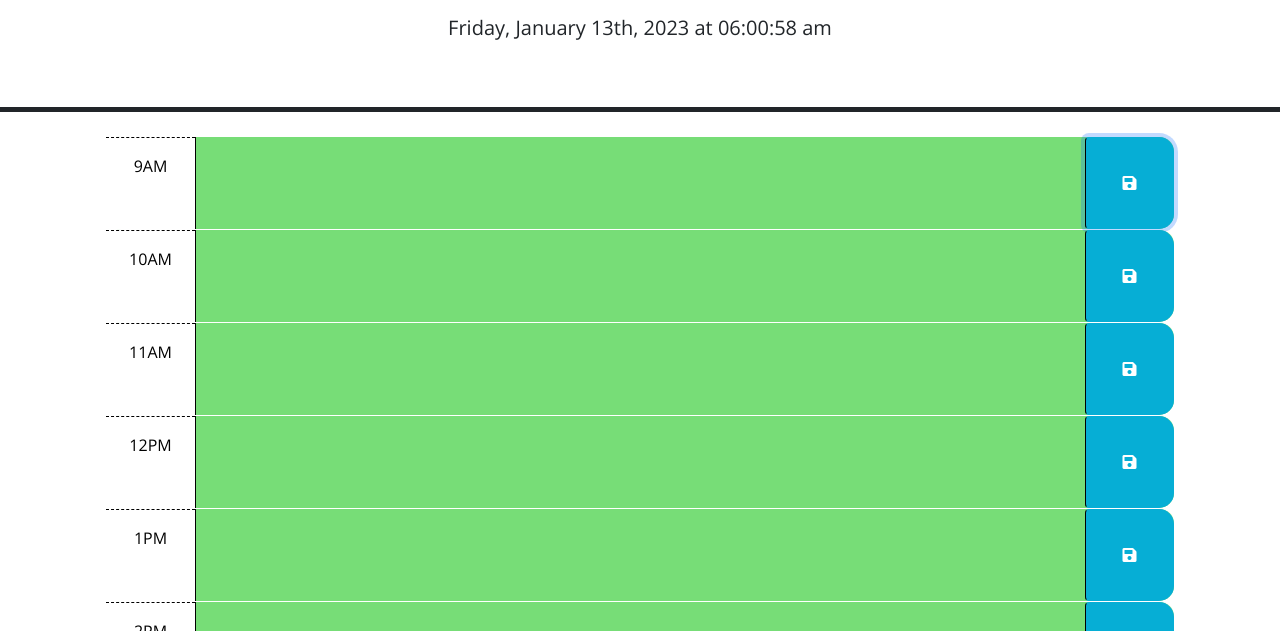
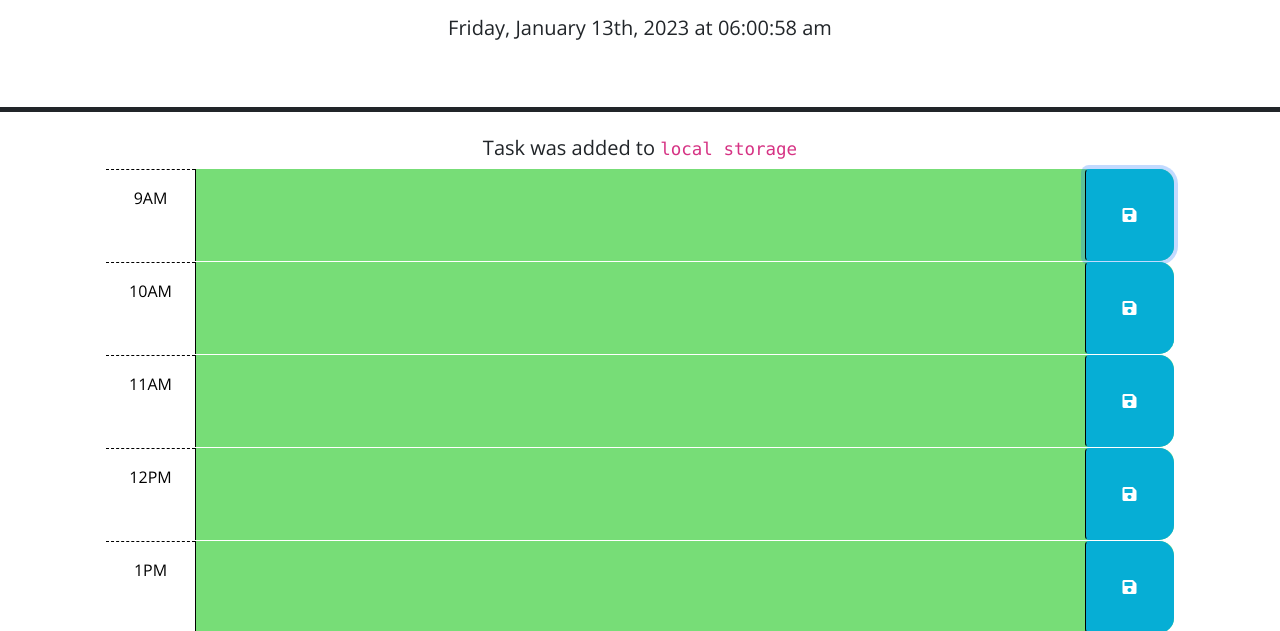
Before and after one commit to ikaera/Irakli-Work-Day-Scheduler-Mod5, a plain HTML site: page index.html in a window 1280 px wide. Both pictures are taken after a click on the button 1129 px from the left and 348 px from the top of the page. Shown: the part 166-797 px from the top of the page. Drawn offline with nearby package versions, Linux system fonts and the light colour scheme.

Commit message:
add notification.

```diff
--- a/Assets/CSS/style.css
+++ b/Assets/CSS/style.css
@@ -57,3 +57,13 @@ textarea {
   font-size: 20px;
   transition: all 0.3s ease-in-out;
 }
+
+.hide {
+  display: none;
+  /* visibility: none; */
+}
+
+.show {
+  display: block;
+  /* visibility: visible */
+}
--- a/Assets/JS/script.js
+++ b/Assets/JS/script.js
@@ -20,6 +20,14 @@ $(function () {
     let parent = $(this).parent();
     // console.log(textarea);
     localStorage.setItem(parent.attr('id'), (textarea.val()));
+
+    $('#notify').addClass('show');
+
+    setTimeout(function() {
+      $('#notify').removeClass('show');
+      $('#notify').addClass('hide');
+    }, 4000);
+
     // localStorage.setItem("hour-10", hour-10);
     // localStorage.setItem("hour-11", hour-11);
     // let input = JSON.parse(localStorage.getItem($(this).parent().attr('id')));
--- a/index.html
+++ b/index.html
@@ -19,8 +19,14 @@
     <p class="lead">A simple calendar app for scheduling your work day</p>
     <p id="currentDay" class="lead"></p>
   </header>
+  <section>
+    <h5 class="text-center noticication hide" id="notify">Task was added to
+      <code>local storage </code>
+    </h5>
+  </section>
   <div class="container-lg px-5">
     <!-- Example of a past time block. The "past" class adds a gray background color. -->
+
     <div id="hour-9" class="row time-block past">
       <div class="col-2 col-md-1 hour text-center py-3">9AM</div>
       <textarea class="col-8 col-md-10 description" rows="3"> </textarea>
```
